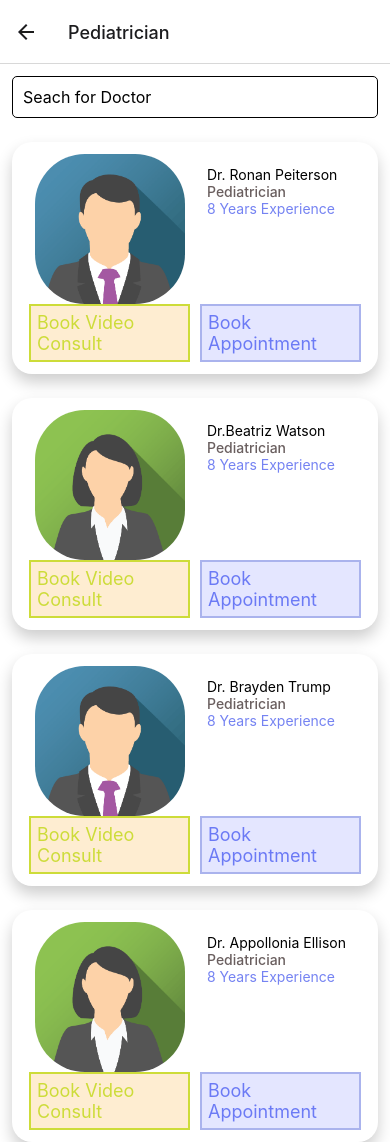
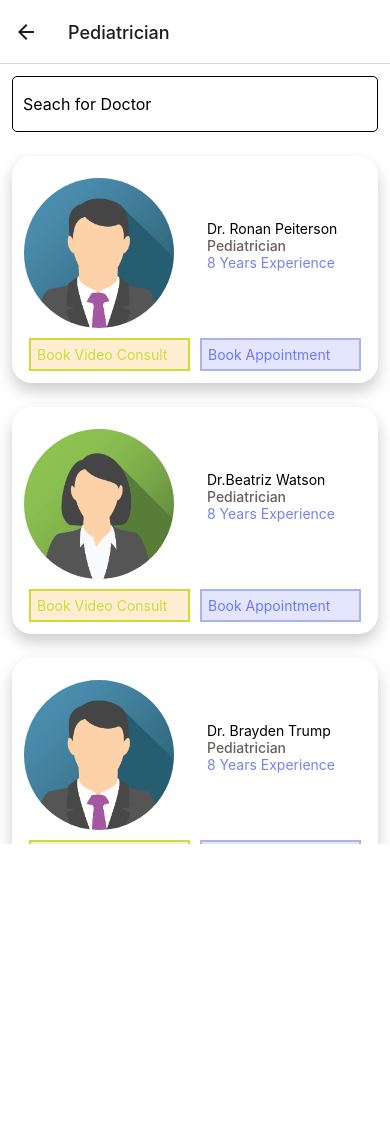
Before and after one commit to webdeveloper510/uber_clone, a React Native app: screen /Pediatrician in a window 390 px wide. After the commit the page ends 844 px from the top, so only its background shows below. Built offline with nearby package versions, Linux system fonts and the light colour scheme.

Commit message:
fixed the home page design issues

```diff
--- a/Pages/Docterprofile.js
+++ b/Pages/Docterprofile.js
@@ -1,14 +1,16 @@
 import React from 'react';
 import Icon from 'react-native-vector-icons/Entypo';
-import { TouchableOpacity, Image, ImageBackground, Button, TextInput, View, Text } from 'react-native';
+import { ScrollView, Image, View, Text } from 'react-native';
 const myIcon = <Icon name="star" size={30} color="#cddc39" />;
 
 function Docterprofile(navigation) {
-  return <View style={styles.container}>
+  return (
+    <ScrollView>
+  <View style={styles.container}>
          <View style={styles.row}>
              <View style={styles.col}>
                   <Text style={{color:'white',}}> Dr. Brayden Trump</Text>
-                  <Text style={{color:'white', margin: 0}}>Pediatrician</Text>
+                  <Text style={{color:'white', marginVertical: 10}}>Pediatrician</Text>
                   <Text style={{color:'white'}}>{myIcon} 4.76 Rating</Text>
                  </View>
                  <View style={styles.col1}>
@@ -35,7 +37,9 @@ function Docterprofile(navigation) {
                      style={styles.map}
                       source={require('../assets/map.png')}/>
          </View>
-  </View>;
+  </View>
+  </ScrollView>
+  );
 }
 const styles = {
     container: {
@@ -44,17 +48,20 @@ const styles = {
     },
 
     profile:{
-        height:'200px',
-        width: '200px'
+        height:200,
+        width: 200
     },
-    // text: {
-    //  fontSize:21
-    // },
-    // lorem: {
-    //   fontSize:19,
-    // },
+    text: {
+     fontSize:21,
+     fontWeight:'700',
+     marginTop:15,
+     marginBottom:10
+    },
+    lorem: {
+      fontSize:19,
+    },
     map:{
-      height:'200px',
+      height:200,
       width: '100%'
     },
 
@@ -66,7 +73,8 @@ const styles = {
     },
     col: {
       width: '50%',
-      paddingLeft:20
+      paddingLeft:20,
+      marginTop: 50
     },
     col1: {
       width: '50%',
@@ -76,7 +84,7 @@ const styles = {
     boddy: {
       backgroundColor:'#ffff',
       borderRadius:30,
-      padding:'20px'
+      padding:20
     }
 }
 export default Docterprofile;
--- a/Pages/Forget.js
+++ b/Pages/Forget.js
@@ -48,7 +48,8 @@ const styles = {
     justifyContent: "center",
   },
   tinyLogo: {
-    height: 70
+    height: 70,
+    width: 300
   },
   button: {
     alignItems: "center",
@@ -60,7 +61,8 @@ const styles = {
   },
   bodytext: {
     fontSize: 29,
-    marginTop: 48,
+    marginTop: 40,
+    marginBottom:18,
     textAlign: 'center',
     color:'#000000',
     letterSpacing: 2
--- a/Pages/Home.js
+++ b/Pages/Home.js
@@ -1,6 +1,6 @@
 import React, { useState } from 'react';
 import Icon from 'react-native-vector-icons/Ionicons';
-import { TouchableOpacity, Image, ImageBackground, StyleSheet, TextInput, View, Text } from 'react-native';
+import { TouchableOpacity, Image, ImageBackground, ScrollView, TextInput, View, Text } from 'react-native';
 
 const myIcon = <Icon name="notifications" size={30} color="#900" />;
 const myIcon1 = <Icon name="location" size={30} color="#900" />;
@@ -9,13 +9,14 @@ const myIcon1 = <Icon name="location" size={30} color="#900" />;
 function Home({ navigation }) {
   const [text, onChangeText] = React.useState(null);
   return (
+    <ScrollView>
     <View style={styles.container}>
       <View style={styles.row}>
         <View style={styles.col}>
           <Text style={styles.location}>{myIcon1} India</Text>
         </View>
         <View style={styles.col2}>
-          <Text>{myIcon}</Text>
+          <Text style={{marginLeft:135}}>{myIcon}</Text>
         </View>
       </View>
       <TextInput
@@ -24,7 +25,7 @@ function Home({ navigation }) {
             value={text}
             placeholderTextColor="black"
             placeholder="Seach for Doctor"
-            keyboardType="numeric"
+            keyboardType="text"
           />
           <View style={styles.card}>
             <Text>Find your doctor by speciality</Text>
@@ -40,7 +41,7 @@ function Home({ navigation }) {
             <View style={styles.cardbody1}>
             <Image
               source={require('../assets/download.jpg')}
-              style={{ width: '98%', height: '100%',borderRadius:20 }}
+              style={{ width: '98%', height: 150,borderRadius:20 }}
             />
             </View>
             <View style={styles.cardbody2}>
@@ -50,7 +51,7 @@ function Home({ navigation }) {
             style={styles.CallNow}
             onPress={() => navigation.navigate('Pediatrician')}
           >
-            <Text style={{ color:'#7070ef', fontSize: 21 }}>Call Now </Text>
+            <Text style={{ color:'#7070ef', fontSize: 19 }}>Call Now </Text>
           </TouchableOpacity>
             </View>
           </View>
@@ -58,7 +59,7 @@ function Home({ navigation }) {
             <View style={styles.cardbody1}>
             <Image
               source={require('../assets/download1.jpg')}
-              style={{ width: '98%', height: '100%',borderRadius:20 }}
+              style={{ width: '98%', height: 150,borderRadius:20 }}
             />
             </View>
             <View style={styles.cardbody2}>
@@ -68,7 +69,7 @@ function Home({ navigation }) {
             style={styles.CallNow}
             onPress={() => navigation.navigate('Pediatrician')}
           >
-            <Text style={{ color:'#7070ef', fontSize: 21 }}>Call Now </Text>
+            <Text style={{ color:'#7070ef', fontSize: 19 }}>Call Now </Text>
           </TouchableOpacity>
             </View>
           </View>
@@ -76,7 +77,7 @@ function Home({ navigation }) {
             <View style={styles.cardbody1}>
             <Image
               source={require('../assets/download2.jpg')}
-              style={{ width: '98%', height: '100%',borderRadius:20 }}
+              style={{ width: '98%', height: 150,borderRadius:20 }}
             />
             </View>
             <View style={styles.cardbody2}>
@@ -86,12 +87,12 @@ function Home({ navigation }) {
             style={styles.CallNow}
             onPress={() => navigation.navigate('Pediatrician')}
           >
-            <Text style={{ color:'#7070ef', fontSize: 21 }}>Call Now </Text>
+            <Text style={{ color:'#7070ef', fontSize: 19 }}>Call Now </Text>
           </TouchableOpacity>
             </View>
           </View>
     </View>
-
+    </ScrollView>
   );
 }
 
@@ -111,6 +112,7 @@ const styles = {
     borderRadius:10,
     width: 107,
     padding: 8,
+    marginTop:10,
   },
   tinyLogo: {
     width:'100%',
@@ -159,7 +161,7 @@ const styles = {
   },
   col2: {
     width: '50%',
-    textAlign: 'right',
+    textAlign: 'center',
     paddingRight: 10,
   },
 
--- a/Pages/Login.js
+++ b/Pages/Login.js
@@ -1,12 +1,12 @@
 import React from "react";
-import { TouchableOpacity, Image, ImageBackground, Button, TextInput, View, Text } from 'react-native';
-const image =  require('../assets/download.jpg') ;
+import { TouchableOpacity, Image, ImageBackground, ScrollView, TextInput, View, Text } from 'react-native';
+const image =  require('../assets/background.png') ;
 console.log(image)
 function Login({ navigation }) {
   const [text, onChangeText] = React.useState(null);
   const [number, onChangeNumber] = React.useState(null);
   return (
-
+<ScrollView>
     <View  style={styles.container}>
 
       <ImageBackground source={image} resizeMode="cover" style={styles.image}>
@@ -17,7 +17,7 @@ function Login({ navigation }) {
             source={require('../assets/logo1.png')}
           />
           <View style={{ marginVertical: 40 }}></View>
-          <Text style={styles.bodytext}>Sign in your Account</Text>
+          <Text style={styles.bodytext}>Sign In </Text>
           <TextInput
             style={styles.input}
             onChangeText={onChangeText}
@@ -39,7 +39,7 @@ function Login({ navigation }) {
             style={styles.forget}
                onPress={() => navigation.navigate('Forget')}
           >
-            <Text style={{ color: 'white', fontSize:23 }}>Forget Password ?</Text>
+            <Text style={{ color: 'white', fontSize:23, textAlign:'center' }}>Forget Password ?</Text>
           </TouchableOpacity>
           <TouchableOpacity
             style={styles.button}
@@ -53,7 +53,7 @@ function Login({ navigation }) {
             style={styles.ancer}
                onPress={() => navigation.navigate('Register')}
           >
-            <Text style={{ fontSize:20, letterSpacing: 1,color: '#337ab7', fontWeight: '600',paddingLeft:10, }}>Register</Text>
+            <Text style={{ fontSize:20, letterSpacing: 1,color: '#3f00ff', fontWeight: '600',paddingLeft:5,marginBottom:-5 }}>Register</Text>
           </TouchableOpacity></Text>
 
 
@@ -61,6 +61,7 @@ function Login({ navigation }) {
       </ImageBackground>
 
     </View>
+    </ScrollView>
 
   );
 }
@@ -78,7 +79,8 @@ const styles = {
     justifyContent: "center",
   },
   tinyLogo: {
-    height: 70
+    height: 70,
+    width: 300
   },
   button: {
     alignItems: "center",
@@ -89,8 +91,9 @@ const styles = {
     marginTop: 24
   },
   bodytext: {
-    fontSize: 29,
-    marginTop: 48,
+    fontSize: 25,
+    marginTop: 10,
+    marginBottom:18,
     textAlign: 'center',
     color:'#000000',
     letterSpacing: 2
@@ -105,7 +108,6 @@ const styles = {
     borderColor: 'white',
     borderRadius: 30,
     fontSize: 26,
-
     textAlign: 'center',
     color: 'black',
     backgroundColor: 'white',
--- a/Pages/Pediatrician.js
+++ b/Pages/Pediatrician.js
@@ -1,14 +1,14 @@
 import React, { useState } from 'react';
 import Icon from 'react-native-vector-icons/Ionicons';
-import { TouchableOpacity, Image, ImageBackground, StyleSheet, TextInput, View, Text } from 'react-native';
+import { TouchableOpacity, Image, TextInput, View, Text, ScrollView } from 'react-native';
 // import '../assets/style.css';
-const myIcon = <Icon name="notifications" size={30} color="#900" />;
-const myIcon1 = <Icon name="location" size={30} color="#900" />;
+
 
 
 function Pediatrician({ navigation }) {
   const [text, onChangeText] = React.useState(null);
   return (
+    <ScrollView>
     <View style={styles.container}>
       <TextInput
             style={styles.input}
@@ -22,7 +22,7 @@ function Pediatrician({ navigation }) {
             <View style={styles.cardbody1}>
             <Image
               source={require('../assets/avatar.png')}
-              style={{ width: '150px', height: '150px',borderRadius:50, margin:'auto' }}
+              style={{ width: 150, height: 150,borderRadius:100, marginVertical:10 }}
             />
             </View>
             <View style={styles.cardbody2}>
@@ -36,14 +36,14 @@ function Pediatrician({ navigation }) {
             style={styles.book}
             onPress={() => navigation.navigate('Docterprofile')}
           >
-            <Text style={{ color:'#cddc39', fontSize: 18 }}>Book Video Consult </Text>
+            <Text style={{ color:'#cddc39', fontSize: 14 }}>Book Video Consult </Text>
           </TouchableOpacity>
             </View>
             <View style={styles.col}>
             <TouchableOpacity
             style={styles.Appoin}
           >
-            <Text style={{ color:'#6b7af5', fontSize: 18 }}>Book Appointment </Text>
+            <Text style={{ color:'#6b7af5', fontSize: 14 }}>Book Appointment </Text>
           </TouchableOpacity>
             </View>
           </View>
@@ -51,7 +51,7 @@ function Pediatrician({ navigation }) {
             <View style={styles.cardbody1}>
             <Image
               source={require('../assets/avatar2.png')}
-              style={{ width: '150px', height: '150px',borderRadius:50, margin:'auto' }}
+              style={{ width: 150, height: 150,borderRadius:100, marginVertical:10 }}
             />
             </View>
             <View style={styles.cardbody2}>
@@ -64,14 +64,14 @@ function Pediatrician({ navigation }) {
             <TouchableOpacity
             style={styles.book}
           >
-            <Text style={{ color:'#cddc39', fontSize: 18 }}>Book Video Consult </Text>
+            <Text style={{ color:'#cddc39', fontSize: 14 }}>Book Video Consult </Text>
           </TouchableOpacity>
             </View>
             <View style={styles.col}>
             <TouchableOpacity
             style={styles.Appoin}
           >
-            <Text style={{ color:'#6b7af5', fontSize: 18 }}>Book Appointment </Text>
+            <Text style={{ color:'#6b7af5', fontSize: 14 }}>Book Appointment </Text>
           </TouchableOpacity>
             </View>
           </View>
@@ -79,7 +79,7 @@ function Pediatrician({ navigation }) {
             <View style={styles.cardbody1}>
             <Image
               source={require('../assets/avatar.png')}
-              style={{ width: '150px', height: '150px',borderRadius:50, margin:'auto' }}
+              style={{ width: 150, height: 150,borderRadius:100, marginVertical:10 }}
             />
             </View>
             <View style={styles.cardbody2}>
@@ -92,14 +92,14 @@ function Pediatrician({ navigation }) {
             <TouchableOpacity
             style={styles.book}
           >
-            <Text style={{ color:'#cddc39', fontSize: 18 }}>Book Video Consult </Text>
+            <Text style={{ color:'#cddc39', fontSize: 14 }}>Book Video Consult </Text>
           </TouchableOpacity>
             </View>
             <View style={styles.col}>
             <TouchableOpacity
             style={styles.Appoin}
           >
-            <Text style={{ color:'#6b7af5', fontSize: 18 }}>Book Appointment </Text>
+            <Text style={{ color:'#6b7af5', fontSize: 14 }}>Book Appointment </Text>
           </TouchableOpacity>
             </View>
           </View>
@@ -107,7 +107,7 @@ function Pediatrician({ navigation }) {
             <View style={styles.cardbody1}>
             <Image
               source={require('../assets/avatar2.png')}
-              style={{ width: '150px', height: '150px',borderRadius:50, margin:'auto' }}
+              style={{ width: 150, height: 150,borderRadius:100,marginVertical:10 }}
             />
             </View>
             <View style={styles.cardbody2}>
@@ -120,19 +120,19 @@ function Pediatrician({ navigation }) {
             <TouchableOpacity
             style={styles.book}
           >
-            <Text style={{ color:'#cddc39', fontSize: 18 }}>Book Video Consult </Text>
+            <Text style={{ color:'#cddc39', fontSize: 14 }}>Book Video Consult </Text>
           </TouchableOpacity>
             </View>
             <View style={styles.col}>
             <TouchableOpacity
             style={styles.Appoin}
           >
-            <Text style={{ color:'#6b7af5', fontSize: 18 }}>Book Appointment </Text>
+            <Text style={{ color:'#6b7af5', fontSize: 14   }}>Book Appointment </Text>
           </TouchableOpacity>
             </View>
           </View>
     </View>
-
+    </ScrollView>
   );
 }
 
@@ -175,6 +175,7 @@ const styles = {
     width:'50%',
     foat:'left',
     padding:12,
+    marginVertical:40
  },
  row1: {
   flexDirection: "row",
--- a/Pages/Register.js
+++ b/Pages/Register.js
@@ -8,8 +8,9 @@ function Register({ navigation }) {
   const [Email, onChangeEmail] = React.useState(null);
   const [Password, onChangePassword] = React.useState(null);
   return (
+    <ScrollView >
     <View style={styles.container}>
-         <ScrollView >
+
       <ImageBackground source={image} resizeMode="cover" style={styles.image}>
         <View style={styles.overlay}>
         <Image
@@ -17,7 +18,7 @@ function Register({ navigation }) {
             source={require('../assets/logo1.png')}
           />
           <View style={{ marginVertical: 40 }}></View>
-          <Text style={styles.bodytext}>Create your account</Text>
+          <Text style={styles.bodytext}>Sign Up</Text>
           <TextInput
             style={styles.input}
             onChangeText={onChangeText}
@@ -59,15 +60,16 @@ function Register({ navigation }) {
           </TouchableOpacity>
           <Text style={{textAlign:'center', letterSpacing: 1,  marginTop:62, fontSize:20,color: 'white', fontWeight: '500', display:'flex',justifyContent:'center'}}>you have already account?  <TouchableOpacity
             style={styles.ancer}
-               onPress={() => navigation.navigate('Register')}
+               onPress={() => navigation.navigate('Login')}
           >
-            <Text style={{fontSize:20, letterSpacing: 1,color: '#337ab7', fontWeight: '600',paddingLeft:10,}}>Login</Text>
+            <Text style={{fontSize:20, letterSpacing: 1,color: 'white', fontWeight: '600',paddingLeft:10,}}>Login</Text>
           </TouchableOpacity></Text>
         </View>
 
       </ImageBackground>
-      </ScrollView>
+
     </View>
+    </ScrollView>
 
   );
 }
@@ -84,7 +86,8 @@ const styles = {
     justifyContent: "center",
   },
   tinyLogo: {
-    height: 70
+    height: 70,
+    width: 300
   },
   button: {
     alignItems: "center",
@@ -119,7 +122,7 @@ const styles = {
   overlay: {
     flex: 1,
     padding: 30,
-    background:'linear-gradient(2deg, #000000c7, #ffffff00)'
+    backgroundColor:'linear-gradient(2deg, #000000c7, #ffffff00)',
   }
 };
 
```
